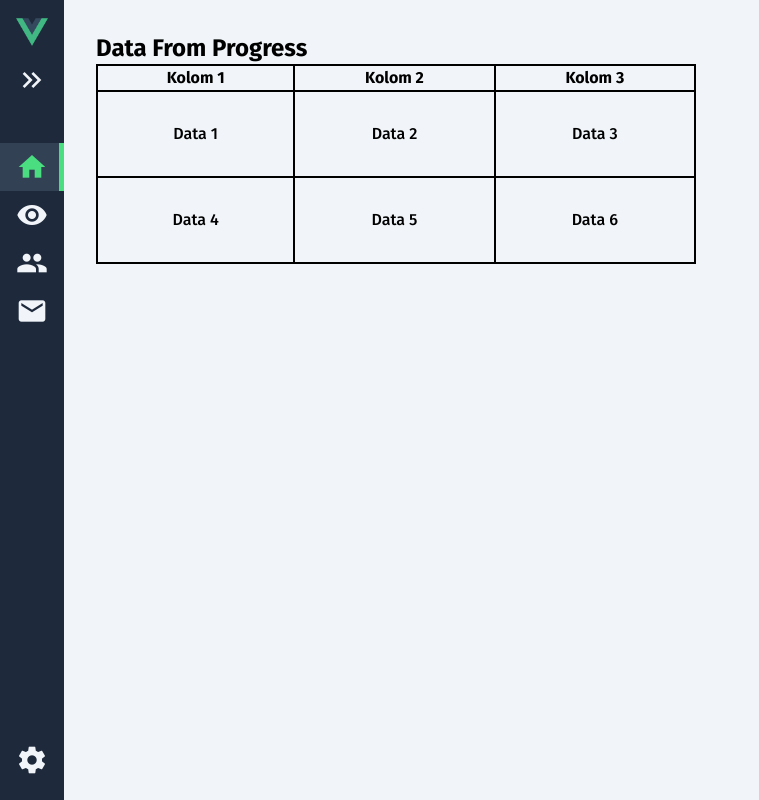
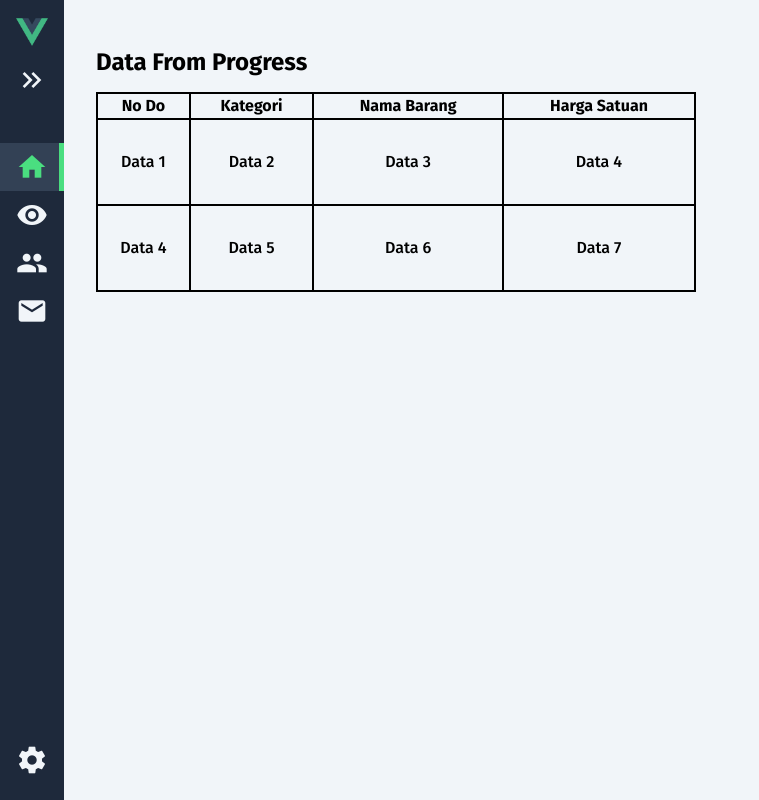
Before and after one commit to Sen4Tech/Responsive-sidebar, a Vue app: page / in a window 1280 px wide. Shown: the whole page, without its empty margins (0-759 px from the left). Built offline with nearby package versions, Linux system fonts and the light colour scheme.

Commit message:
feat: Add table Atribut

```diff
--- a/package.json
+++ b/package.json
@@ -12,6 +12,7 @@
     "@headlessui/vue": "^1.7.23",
     "@tailwindcss/vite": "^4.0.7",
     "apexcharts": "^4.4.0",
+    "axios": "^1.7.9",
     "tailwind-merge": "^3.0.1",
     "vue": "^3.5.13",
     "vue-router": "^4.5.0"
--- a/src/views/Home.vue
+++ b/src/views/Home.vue
@@ -2,20 +2,21 @@
 import { ref } from 'vue';
 
 const data = ref([
-  ['Data 1', 'Data 2', 'Data 3'],
-  ['Data 4', 'Data 5', 'Data 6']
+  ['Data 1', 'Data 2', 'Data 3', 'Data 4'],
+  ['Data 4', 'Data 5', 'Data 6', 'Data 7']
 ]);
 </script>
 <template>
     <main class="Home-page flex flex-col">
-        <h1 class="font-bold text-2xl flex">Data From Progress</h1>
+        <h1 class="font-bold text-2xl flex leading-15">Data From Progress</h1>
         <div class="container">
     <table class="table border border-2 font-medium w-150 h-50">
       <thead class="">
         <tr>
-          <th class="border-left border-2">Kolom 1</th>
-          <th class="border-left border-2">Kolom 2</th>
-          <th class="border-left border-2">Kolom 3</th>
+          <th class="border-left border-2">No Do</th>
+          <th class="border-left border-2">Kategori</th>
+          <th class="border-left border-2">Nama Barang</th>
+          <th class="border-left border-2">Harga Satuan</th>
         </tr>
       </thead>
       <tbody class="text-center border border-2">
@@ -23,6 +24,7 @@ const data = ref([
           <td class="border-left border-2">{{ row[0] }}</td>
           <td class="border-left border-2">{{ row[1] }}</td>
           <td class="border-left border-2">{{ row[2] }}</td>
+          <td class="border-left border-2">{{ row[3] }}</td>
         </tr>
       </tbody>
     </table>
```
Also changed, not shown: 1 other file (tests, documents, lock files or other folders).
